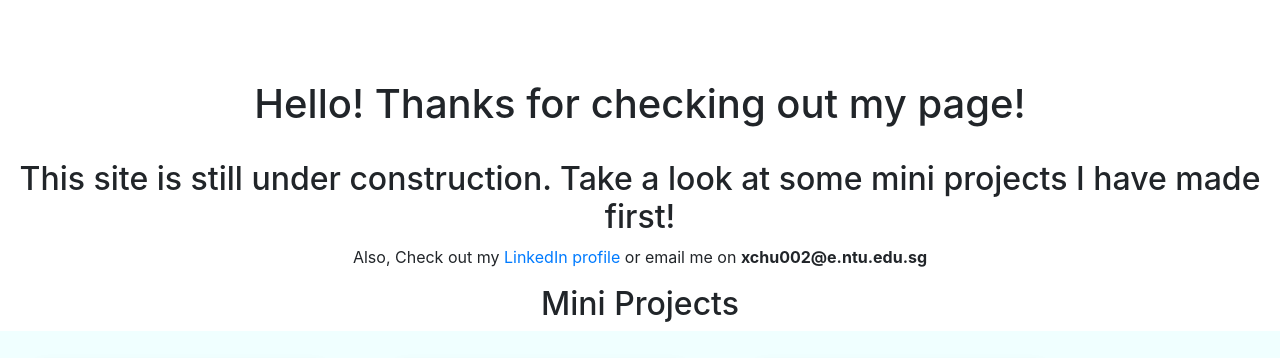
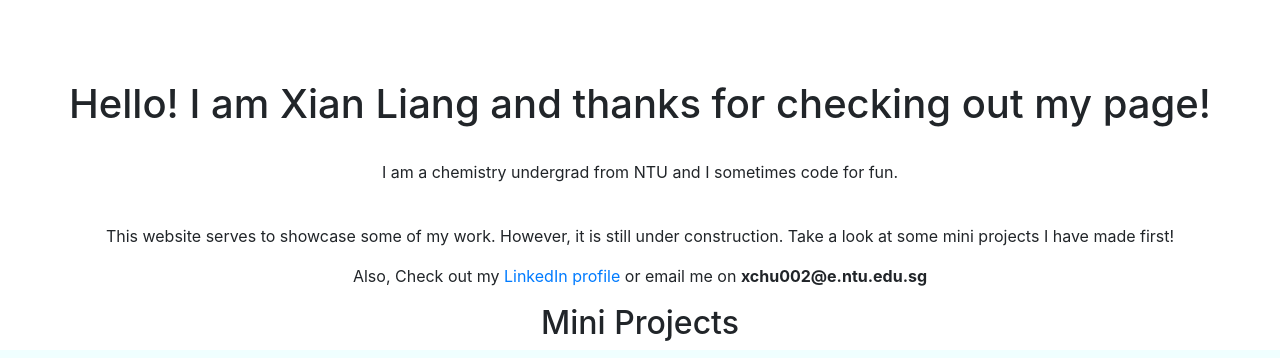
Before and after one commit to xchu002/portfolio, a plain HTML site: page index.html in a window 1280 px wide. Shown: the top 358 px of the page. Drawn offline with nearby package versions, Linux system fonts and the light colour scheme.

Commit message:
some stuff

```diff
--- a/index.html
+++ b/index.html
@@ -11,8 +11,9 @@
 <body>
     <div class="title">
         <div id="stay-tuned">
-            <h1>Hello! Thanks for checking out my page!</h1><br>
-            <h2>This site is still under construction. Take a look at some mini projects I have made first!</h2>
+            <h1>Hello! I am Xian Liang and thanks for checking out my page!</h1><br>
+            <p>I am a chemistry undergrad from NTU and I sometimes code for fun. </p><br>
+           <p>This website serves to showcase some of my work. However, it is still under construction. Take a look at some mini projects I have made first!</p>
             <p>Also, Check out my <a href="https://www.linkedin.com/in/chu-xian-liang-375446128/">LinkedIn profile</a> or email me on <span style="font-weight: bold;">xchu002@e.ntu.edu.sg</span></p>
         </div>
     </div>
```
